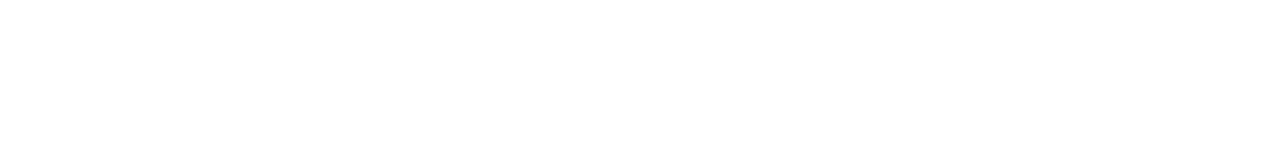
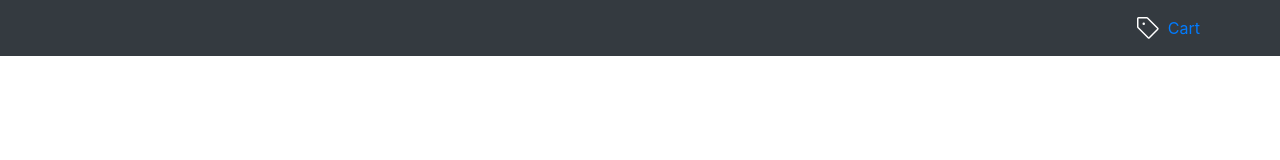
Before and after one commit to gaurank93/shoping-cart-in-js, a plain HTML site: page index.html in a window 1280 px wide. Drawn offline with nearby package versions, Linux system fonts and the light colour scheme.

Commit message:
added nav-item and style css file

```diff
--- a/index.html
+++ b/index.html
@@ -1,22 +1,68 @@
-<!doctype html>
+<!DOCTYPE html>
 <html lang="en">
   <head>
     <!-- Required meta tags -->
-    <meta charset="utf-8">
-    <meta name="viewport" content="width=device-width, initial-scale=1, shrink-to-fit=no">
+    <meta charset="utf-8" />
+    <meta
+      name="viewport"
+      content="width=device-width, initial-scale=1, shrink-to-fit=no"
+    />
 
     <!-- Bootstrap CSS -->
-    <link rel="stylesheet" href="https://maxcdn.bootstrapcdn.com/bootstrap/4.0.0/css/bootstrap.min.css" integrity="sha384-Gn5384xqQ1aoWXA+058RXPxPg6fy4IWvTNh0E263XmFcJlSAwiGgFAW/dAiS6JXm" crossorigin="anonymous">
+    <link
+      rel="stylesheet"
+      href="https://maxcdn.bootstrapcdn.com/bootstrap/4.0.0/css/bootstrap.min.css"
+      integrity="sha384-Gn5384xqQ1aoWXA+058RXPxPg6fy4IWvTNh0E263XmFcJlSAwiGgFAW/dAiS6JXm"
+      crossorigin="anonymous"
+    />
+    <!-- custom css -->
+    <link rel="stylesheet" href="./assets/css/style.css">
 
     <title>Shopping Cart In Js</title>
   </head>
   <body>
-
+    <header>
+      <nav class="navbar bg-dark justify-content-end">
+        <ul class="nav">
+          <li class="nav-item">
+            <a class="nav-link mr-5 d-flex" href="#"
+              ><svg
+                xmlns="http://www.w3.org/2000/svg"
+                viewBox="0 0 24 24"
+                width="24"
+                height="24"
+              >
+                <path fill="#fff"
+                  d="M7.75 6.5a1.25 1.25 0 100 2.5 1.25 1.25 0 000-2.5z"
+                ></path>
+                <path
+                  fill-rule="evenodd" fill="#fff"
+                  d="M2.5 1A1.5 1.5 0 001 2.5v8.44c0 .397.158.779.44 1.06l10.25 10.25a1.5 1.5 0 002.12 0l8.44-8.44a1.5 1.5 0 000-2.12L12 1.44A1.5 1.5 0 0010.94 1H2.5zm0 1.5h8.44l10.25 10.25-8.44 8.44L2.5 10.94V2.5z"
+                ></path>
+              </svg>
+              <span class="ml-2">Cart</span> </a
+            >
+          </li>
+        </ul>
+      </nav>
+    </header>
 
     <!-- Optional JavaScript -->
     <!-- jQuery first, then Popper.js, then Bootstrap JS -->
-    <script src="https://code.jquery.com/jquery-3.2.1.slim.min.js" integrity="sha384-KJ3o2DKtIkvYIK3UENzmM7KCkRr/rE9/Qpg6aAZGJwFDMVNA/GpGFF93hXpG5KkN" crossorigin="anonymous"></script>
-    <script src="https://cdnjs.cloudflare.com/ajax/libs/popper.js/1.12.9/umd/popper.min.js" integrity="sha384-ApNbgh9B+Y1QKtv3Rn7W3mgPxhU9K/ScQsAP7hUibX39j7fakFPskvXusvfa0b4Q" crossorigin="anonymous"></script>
-    <script src="https://maxcdn.bootstrapcdn.com/bootstrap/4.0.0/js/bootstrap.min.js" integrity="sha384-JZR6Spejh4U02d8jOt6vLEHfe/JQGiRRSQQxSfFWpi1MquVdAyjUar5+76PVCmYl" crossorigin="anonymous"></script>
+    <script
+      src="https://code.jquery.com/jquery-3.2.1.slim.min.js"
+      integrity="sha384-KJ3o2DKtIkvYIK3UENzmM7KCkRr/rE9/Qpg6aAZGJwFDMVNA/GpGFF93hXpG5KkN"
+      crossorigin="anonymous"
+    ></script>
+    <script
+      src="https://cdnjs.cloudflare.com/ajax/libs/popper.js/1.12.9/umd/popper.min.js"
+      integrity="sha384-ApNbgh9B+Y1QKtv3Rn7W3mgPxhU9K/ScQsAP7hUibX39j7fakFPskvXusvfa0b4Q"
+      crossorigin="anonymous"
+    ></script>
+    <script
+      src="https://maxcdn.bootstrapcdn.com/bootstrap/4.0.0/js/bootstrap.min.js"
+      integrity="sha384-JZR6Spejh4U02d8jOt6vLEHfe/JQGiRRSQQxSfFWpi1MquVdAyjUar5+76PVCmYl"
+      crossorigin="anonymous"
+    ></script>
   </body>
 </html>
```
